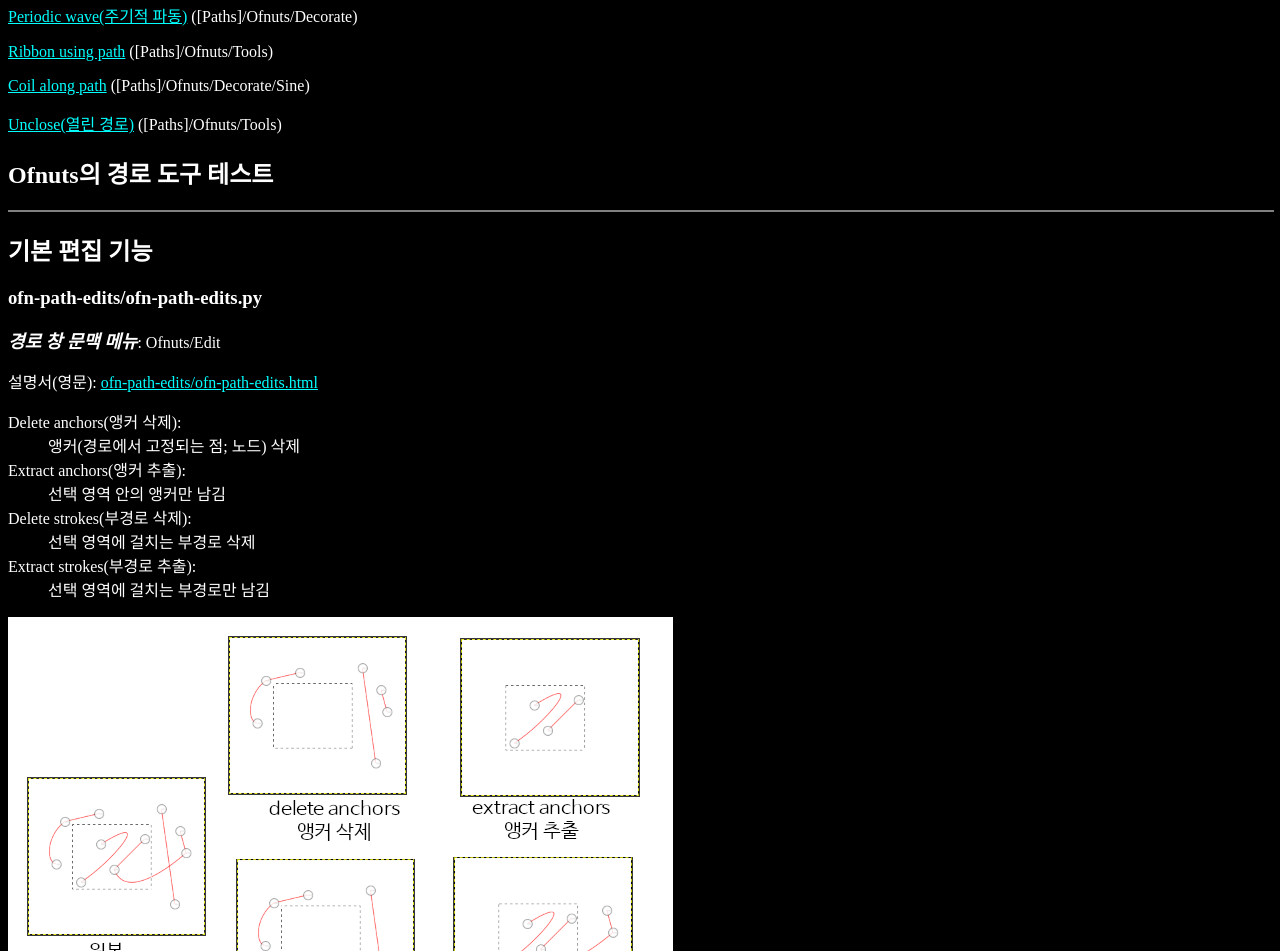
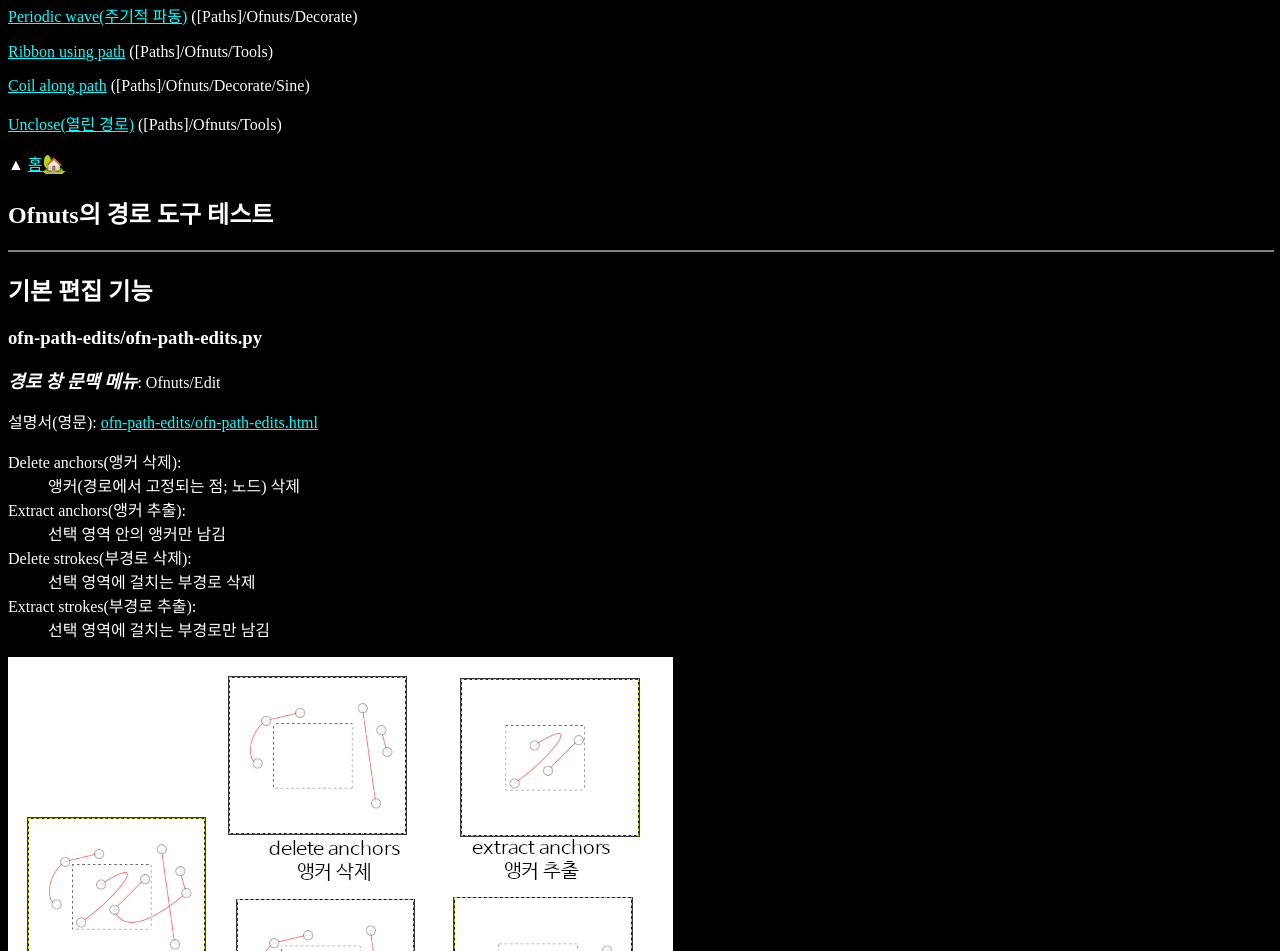
Before and after one commit to yssgo/tests-of-ofnuts-tools, a plain HTML site: page path-tools/index.html in a window 1280 px wide. Shown: the part 1207-2158 px from the top of the page. Drawn offline with Linux system fonts and the light colour scheme.

Commit message:
Update index.html

```diff
--- a/path-tools/index.html
+++ b/path-tools/index.html
@@ -24,6 +24,9 @@
     </div>
 
 <article>
+  <div>
+	  ▲ <a href="../index.html">홈<span style="font-size:large">🏡</span></a>
+  </div>
   <h1>Ofnuts의 경로 도구 테스트</h1>
 
     <section class="plug-in" data-menu="[Paths]/Ofnuts">
```
